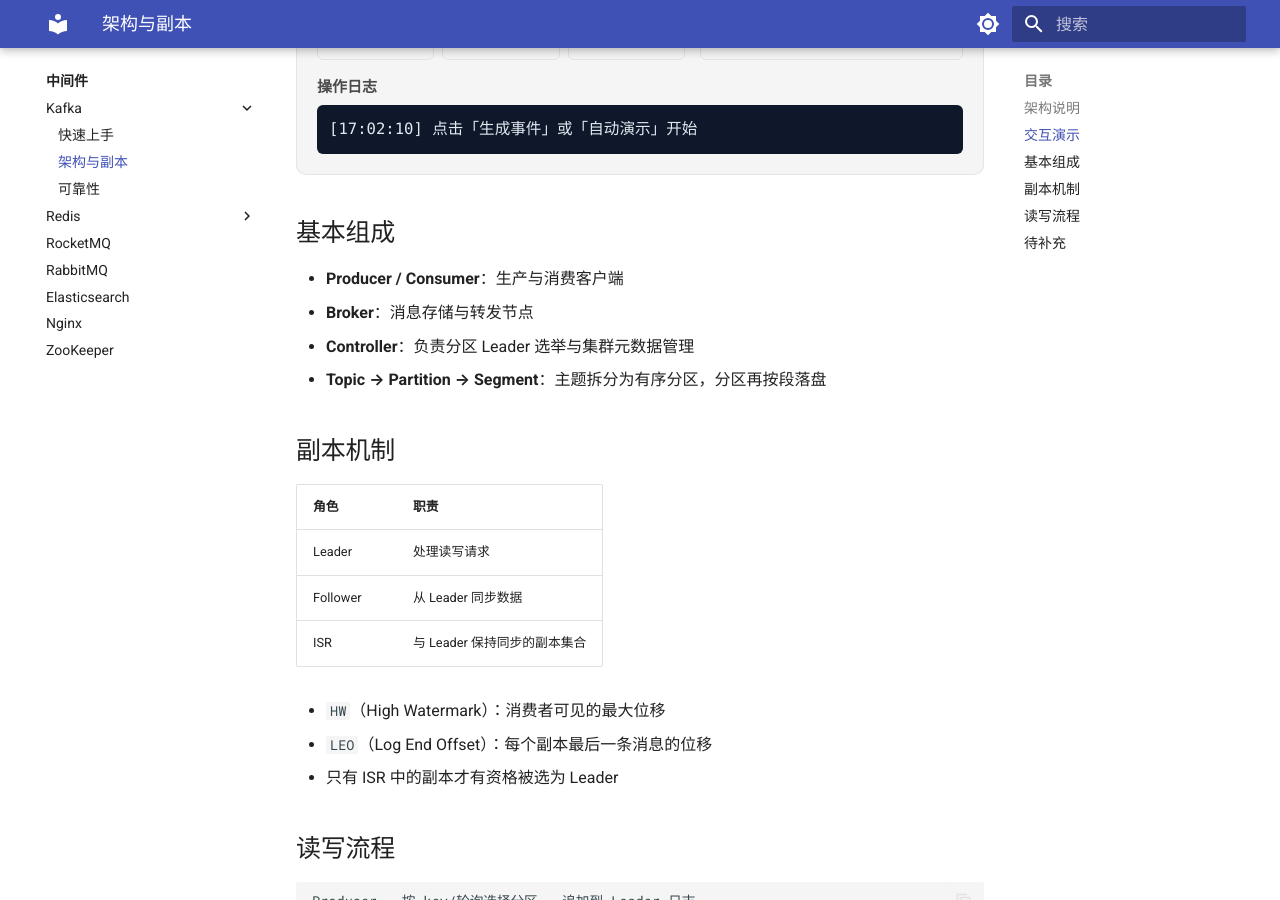
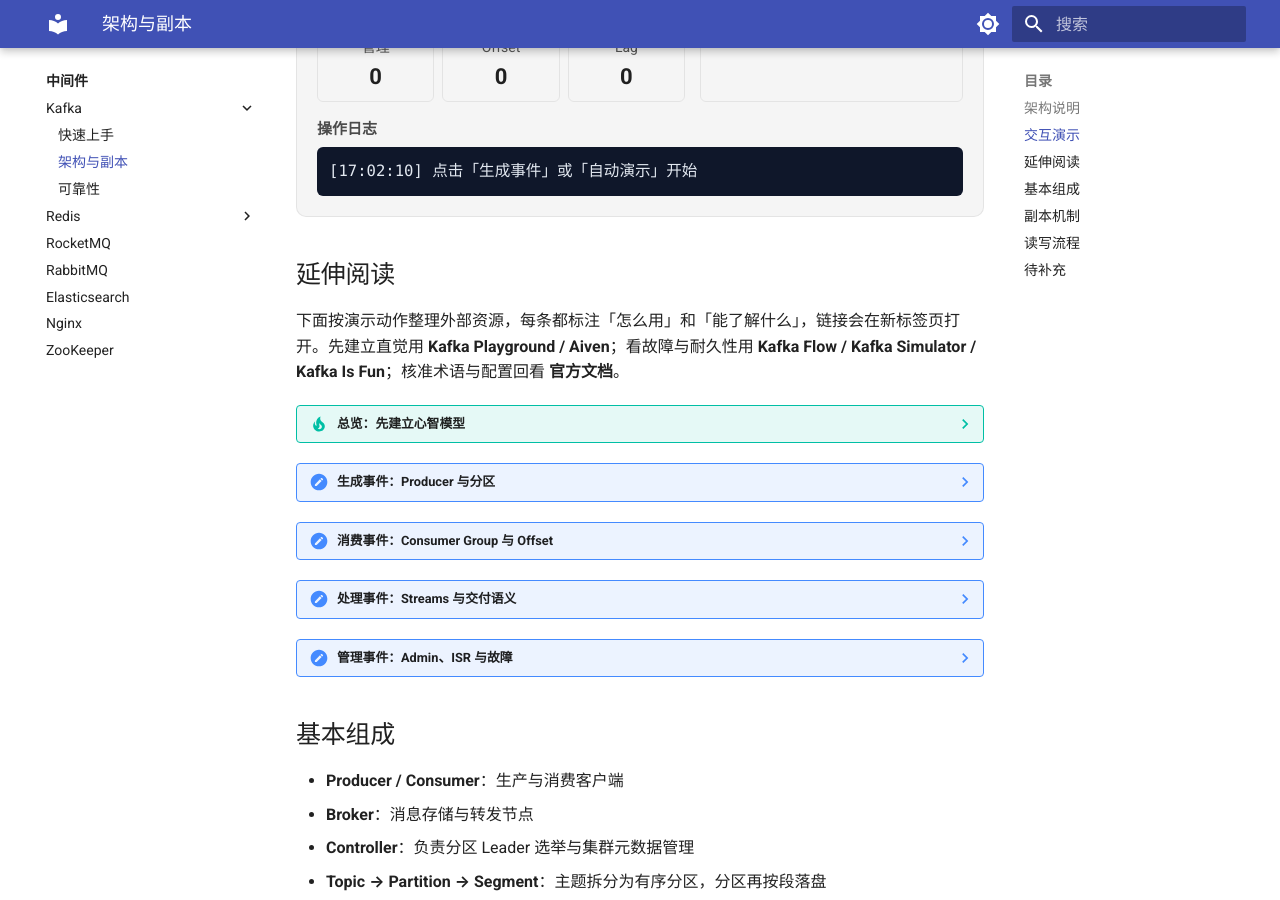
Before and after one commit to youepro/oneview, an MkDocs documentation site: the page built from docs/middleware/kafka/architecture.md, in a window 1280 px wide and 900 px high, scrolled down 1211 px. Built offline with MkDocs 1.6.1 and Material for MkDocs 9.7.7, drawn with Linux system fonts in a browser that asks for light colours; part of the change alters nothing that is shown.

Commit message:
demo show

````diff
--- a/docs/middleware/kafka/architecture.md
+++ b/docs/middleware/kafka/architecture.md
@@ -3,7 +3,7 @@
 ## 架构说明
 Apache Kafka是一个分布式事件处理平台，用于生成、消费、处理和管理事件。
 
-
+[架构图](https://gitdiagram.com/apache/kafka)
 ```mermaid
 %% Generated by https://gitdiagram.com/apache/kafka
 flowchart TD
@@ -125,6 +125,35 @@ class node_metrics,node_ssl,node_uuid,node_time,node_topic,node_errors toneIndig
 
 <div id="kafka-demo"></div>
 
+## 延伸阅读
+
+下面按演示动作整理外部资源，每条都标注「怎么用」和「能了解什么」，链接会在新标签页打开。先建立直觉用 **Kafka Playground / Aiven**；看故障与耐久性用 **Kafka Flow / Kafka Simulator / Kafka Is Fun**；核准术语与配置回看 **官方文档**。
+
+??? tip "总览：先建立心智模型"
+    - **怎么用**：通读 [Kafka Intro](https://kafka.apache.org/intro/){: target="_blank" rel="noopener"} 的 *Main Concepts and Terminology*，再看 [Aiven Visualization](https://aiven.io/tools/kafka-visualization){: target="_blank" rel="noopener"}，调整 partitions / brokers / replication factor 和动画速度，观察消息从 producer 到 leader、再复制到 follower 的过程。
+    - **能了解**：event 的 key/value/timestamp、topic 是多生产者多订阅的持久日志、partition 是有序日志、同 key 保序、副本带来容错；Aiven 中半透明消息代表 follower 副本。
+    - **配套文档**：[Kafka APIs](https://kafka.apache.org/43/apis/){: target="_blank" rel="noopener"} 总览六大 API，正好对应演示里的生成、消费、处理、管理四个入口。
+
+??? note "生成事件：Producer 与分区"
+    - **怎么用**：打开 [Kafka Playground](https://dev48v.github.io/kafka-playground/){: target="_blank" rel="noopener"}，输入 key/value 点 `Produce`；把 partitions 从 3 调到 5，分别用「相同 key」和「无 key」各发几条，观察 partition 列和 `hashes to a partition` 提示。
+    - **能了解**：key 哈希决定分区；同 key 必进同一分区且分区内有序；无 key 时轮询分散；producer 通过 metadata 找到 partition leader 并直接写入，无需中间路由层。
+    - **配套文档**：[Producer API](https://kafka.apache.org/43/apis/){: target="_blank" rel="noopener"}、[Design / The Producer](https://kafka.apache.org/26/design/design/){: target="_blank" rel="noopener"}、[Protocol / Partitioning and bootstrapping](https://kafka.apache.org/41/design/protocol/){: target="_blank" rel="noopener"}。
+
+??? note "消费事件：Consumer Group 与 Offset"
+    - **怎么用**：在 [Kafka Playground](https://dev48v.github.io/kafka-playground/){: target="_blank" rel="noopener"} 里把 consumer group `app` 的人数从 2 加到 3 再加到 4，点 `Consume one round`，观察分区归属和 `pending (lag)` / `consumed (committed)` 的变化。
+    - **能了解**：一个分区在同一 group 内只归一个 consumer；3 分区最多 3 个活跃 consumer，第 4 个空闲；consumer 自己维护 offset，可回退重放；commit 推进后 lag 下降；rebalance 发生在成员或分区变化时。
+    - **配套文档**：[Confluent / Consumer Design](https://docs.confluent.io/kafka/design/overview.html){: target="_blank" rel="noopener"}、[Design / Consumer Position](https://kafka.apache.org/26/design/design/){: target="_blank" rel="noopener"}、[Consumer API](https://kafka.apache.org/43/apis/){: target="_blank" rel="noopener"}。
+
+??? note "处理事件：Streams 与交付语义"
+    - **怎么用**：对照 [Kafka APIs / Streams API](https://kafka.apache.org/43/apis/){: target="_blank" rel="noopener"} 看一次转换；再到 [Kafka Simulator](https://monedula.dev/kafka-simulator/){: target="_blank" rel="noopener"} 打开 *Idempotence retry* 场景，比较开/关幂等时重复消息是否消失，并用 *Transactions & EOS* 场景看 LSO 与 zombie fencing。
+    - **能了解**：Streams 从输入 topic 读、转换后写回输出 topic；at-most-once / at-least-once / exactly-once 的边界；producer 幂等用 PID + sequence 去重；事务实现跨分区原子写和 EOS。
+    - **配套文档**：[Design / Message Delivery Semantics](https://kafka.apache.org/26/design/design/){: target="_blank" rel="noopener"}、[Javadoc Overview](https://kafka.apache.org/43/javadoc/){: target="_blank" rel="noopener"}。
+
+??? note "管理事件：Admin、ISR 与故障"
+    - **怎么用**：在 [Kafka Flow](https://kafka-flow.com/){: target="_blank" rel="noopener"} 切换 `acks=0 / 1 / all` 发请求，暂停 follower fetch 看 ISR 与 HW 变化，再用 step backward/forward 回放；然后到 [Kafka Is Fun](https://kafkaisfun.dev/simulate){: target="_blank" rel="noopener"} 停 broker、拖 lag 滑块、在 ISR 降级时发 `acks=all`，读时间线解释。
+    - **能了解**：leader append → follower fetch → HW 推进 → consumer 可见；`acks=all` 配合 `min.insync.replicas` 才会拒绝写入而不是丢数据；ISR 收缩、leader election、unclean leader 风险；Admin API 管理 topic / ACL / broker 配置。
+    - **想系统化演练**：[Kafka Simulator](https://monedula.dev/kafka-simulator/){: target="_blank" rel="noopener"} 有 169 个可重放场景（Canonical failure、acks trade-off、min.ISR boundary、Slow follower 等），模型基线 Kafka 4.4；[Admin API](https://kafka.apache.org/43/apis/){: target="_blank" rel="noopener"} 与 [KafkaAdminClient Javadoc](https://kafka.apache.org/43/javadoc/){: target="_blank" rel="noopener"} 查具体方法。
+
 ## 基本组成
 
 - **Producer / Consumer**：生产与消费客户端
````
